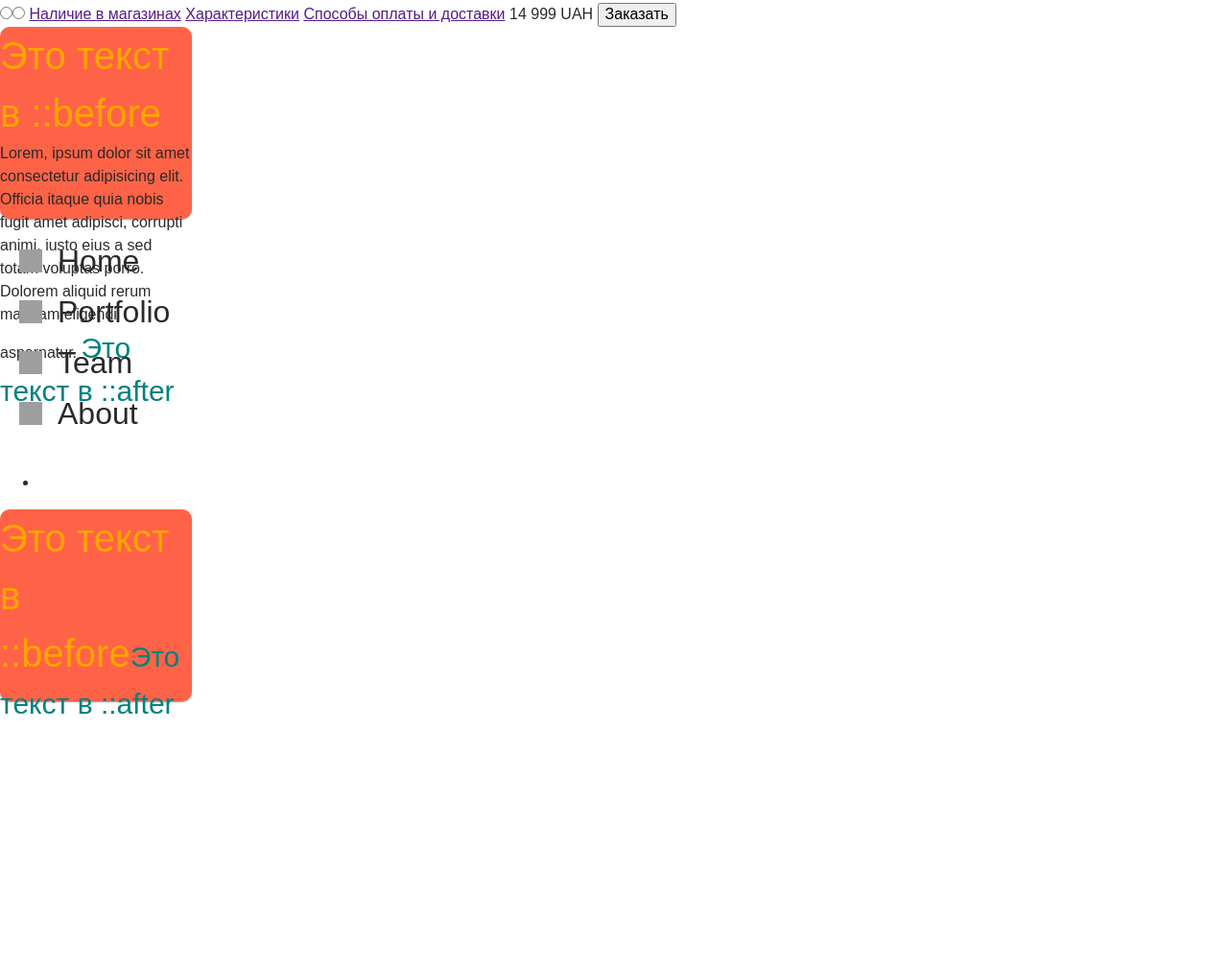
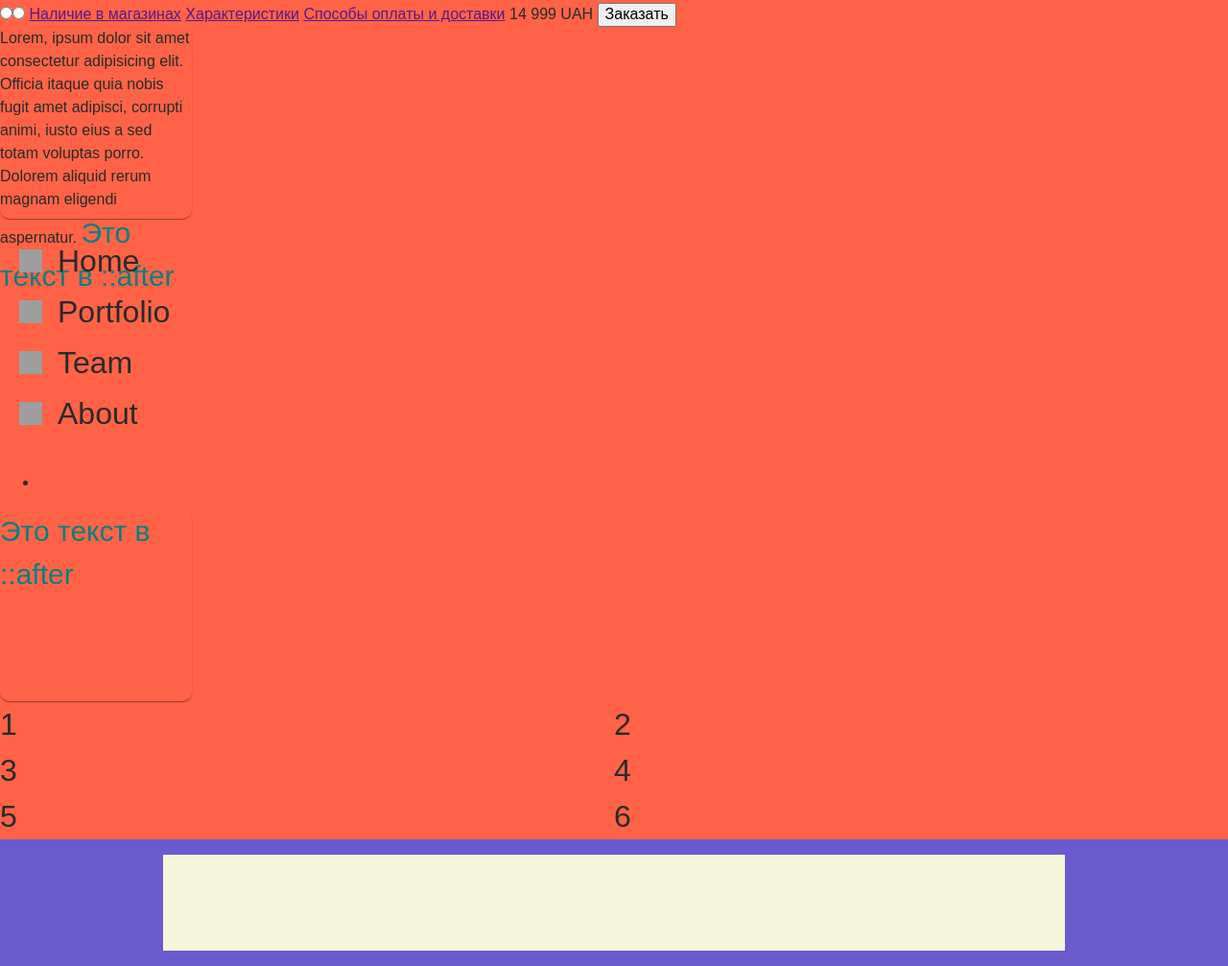
Before and after one commit to OlenaPatlata/practice, a plain HTML site: page index.html in a window 1280 px wide. Shown: the part 2037-3044 px from the top of the page at 96% size. Before the commit the page ends 2793 px from the top, so only its background shows below. Drawn offline with nearby package versions, Linux system fonts and the light colour scheme; grey boxes are pictures that could not be loaded.

Commit message:
Медиа правила

```diff
--- a/css/style.css
+++ b/css/style.css
@@ -1,7 +1,27 @@
+body {
+  background-color: #fff;
+}
+/*
+@media screen and (max-width: 600px) {
+  body {
+    background-color: #ffc107;
+  }
+}
+
+@media screen and (min-width: 900px) {
+  body {
+    background-color: #388e3c;
+  }
+}
 .box::before {
   content: 'Это текст в ::before';
   font-size: 40px;
   color: orange;
+} */
+@media not screen and (max-width: 500px) {
+  body {
+    background-color: tomato;
+  }
 }
 
 .box::after {
@@ -23,10 +43,10 @@ body {
   margin: 0;
   list-style: none;
 }
-div {
+/* div {
   box-shadow: 0 2.8px 2.2px red, 0 6.7px 5.3px blue, 0 12.5px 10px green, 0 22.3px 17.9px purple,
     0 41.8px 33.4px orange, 0 100px 80px teal;
-}
+} */
 
 .list-item:not(:last-child) {
   margin-bottom: 5px;
@@ -93,3 +113,84 @@ div {
   background-color: teal;
   transform: rotate(180deg);
 }
+/* медиа запросы */
+.container {
+  max-width: 1170px;
+  min-width: 320px;
+  margin-left: auto;
+  margin-right: auto;
+  border: 1px solid black;
+  border-radius: 10px;
+  padding: 10px;
+}
+
+.element {
+  padding: 20px;
+  border-radius: 10px;
+  text-align: center;
+  font-size: 24px;
+  color: #fff;
+}
+
+/*
+ * Override or add new styles for blocks on wider screens.
+ */
+@media screen and (min-width: 768px) {
+  .container1 {
+    display: flex;
+    flex-wrap: wrap;
+    justify-content: center;
+  }
+
+  .element1 {
+    flex-basis: calc(100% / 2);
+    font-size: 32px;
+  }
+}
+
+@media screen and (min-width: 1024px) {
+  .elemen1t {
+    flex-basis: calc(100% / 3);
+  }
+}
+
+/*
+ * SASS loop for background color generation.
+ */
+$colors: '#F44336', '#3F51B5', '#4CAF50', '#00BCD4', '#E91E63', '#009688';
+
+@each $color in $colors {
+  $idx: index($colors, $color);
+
+  .element1:nth-child(#{$idx}) {
+    background-color: #{$color};
+  }
+}
+.container-fluid {
+  padding: 1rem 0;
+  background-color: teal;
+}
+.container2 {
+  min-height: 100px;
+  width: 320px;
+  margin: auto;
+  background-color: antiquewhite;
+}
+@media screen and (min-width: 550px) {
+  .container-fluid {
+    background-color: slateblue;
+  }
+  .container2 {
+    width: calc(550px - 20px);
+    background-color: lavender;
+  }
+}
+@media screen and (min-width: 960px) {
+  .container-fluid {
+    background-color: slateblue;
+  }
+  .container2 {
+    width: calc(960px - 20px);
+    background-color: beige;
+  }
+}
--- a/index.html
+++ b/index.html
@@ -165,6 +165,18 @@
       </ul>
       <!-- переход -->
       <div class="box"></div>
+      <!-- медиа запросы -->
+      <div class="container1">
+        <div class="element1">1</div>
+        <div class="element1">2</div>
+        <div class="element1">3</div>
+        <div class="element1">4</div>
+        <div class="element1">5</div>
+        <div class="element1">6</div>
+      </div>
+      <div class="container-fluid">
+        <div class="container2"></div>
+      </div>
     </main>
   </body>
 </html>
```
